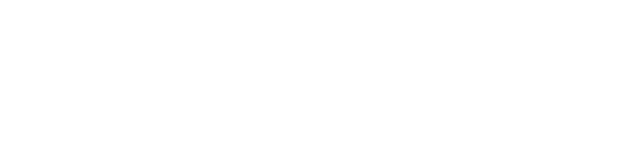
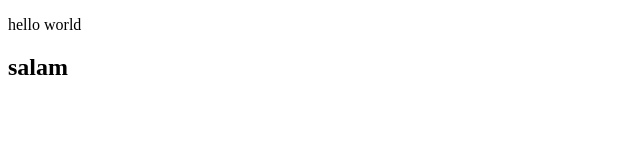
Before and after one commit to aytacallahverdiyeva/Git-practice, a plain HTML site: page index.html in a window 1280 px wide. Shown: the whole page, without its empty margins (0-640 px from the left). Drawn offline with Linux system fonts and the light colour scheme.

Commit message:
first commit

```diff
--- a/index.html
+++ b/index.html
@@ -8,6 +8,7 @@
 	<title>Document</title>
 </head>
 <body>
-
+	<p>hello world</p>
+	<div><h2>salam</h2></div>
 </body>
 </html>
```
